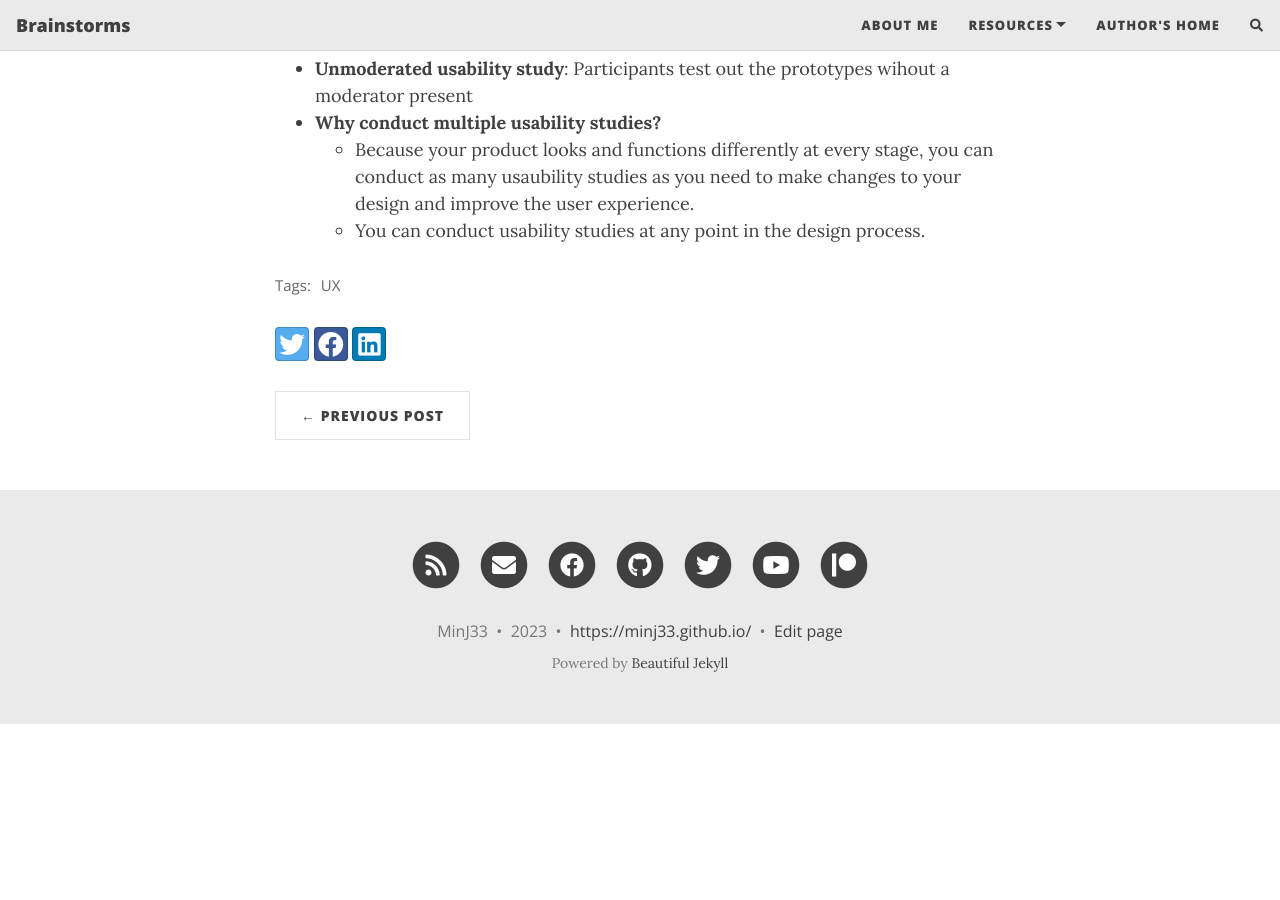
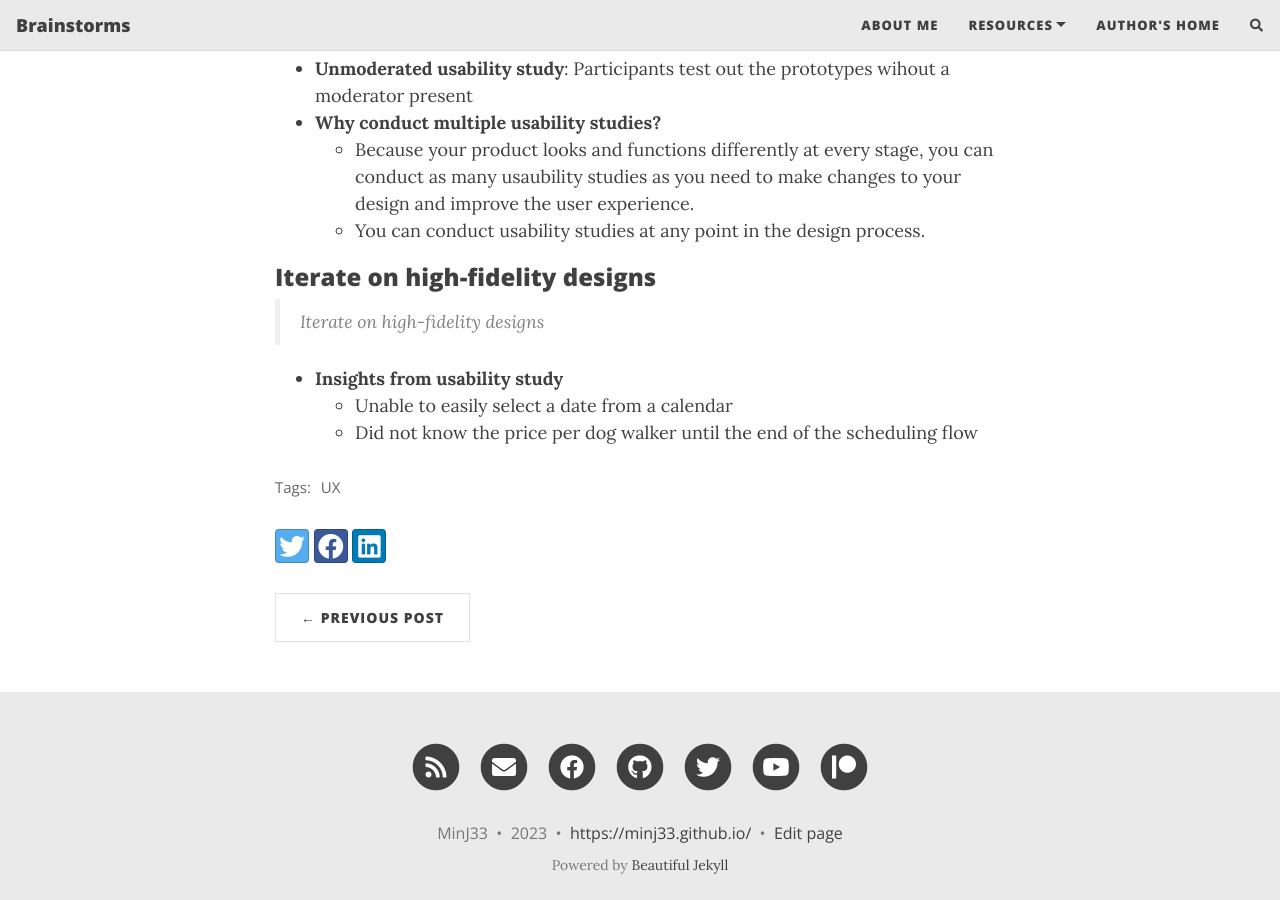
Before and after one commit to MinJ33/MinJ33.github.io, a Jekyll site: the page built from _posts/2023-06-26-UX-Module5-6.md, in a window 1280 px wide and 900 px high, scrolled down 1266 px. Built offline with Jekyll 4.4.1, drawn with Linux system fonts in a browser that asks for light colours; nearby versions of some CDN libraries; comment, search, counter and statistics services are not loaded; before the commit the page ends 1990 px from its top, so only the background shows below that.

Commit message:
Iterate on high-fidelity designs

```diff
--- a/_posts/2023-06-26-UX-Module5-6.md
+++ b/_posts/2023-06-26-UX-Module5-6.md
@@ -37,3 +37,11 @@ tags: [UX]
 - **Why conduct multiple usability studies?**
 	- Because your product looks and functions differently at every stage, you can conduct as many usaubility studies as you need to make changes to your design and improve the user experience.
     - You can conduct usability studies at any point in the design process.
+
+### Iterate on high-fidelity designs
+
+> Iterate on high-fidelity designs
+
+- **Insights from usability study**
+	- Unable to easily select a date from a calendar
+  - Did not know the price per dog walker until the end of the scheduling flow
```
